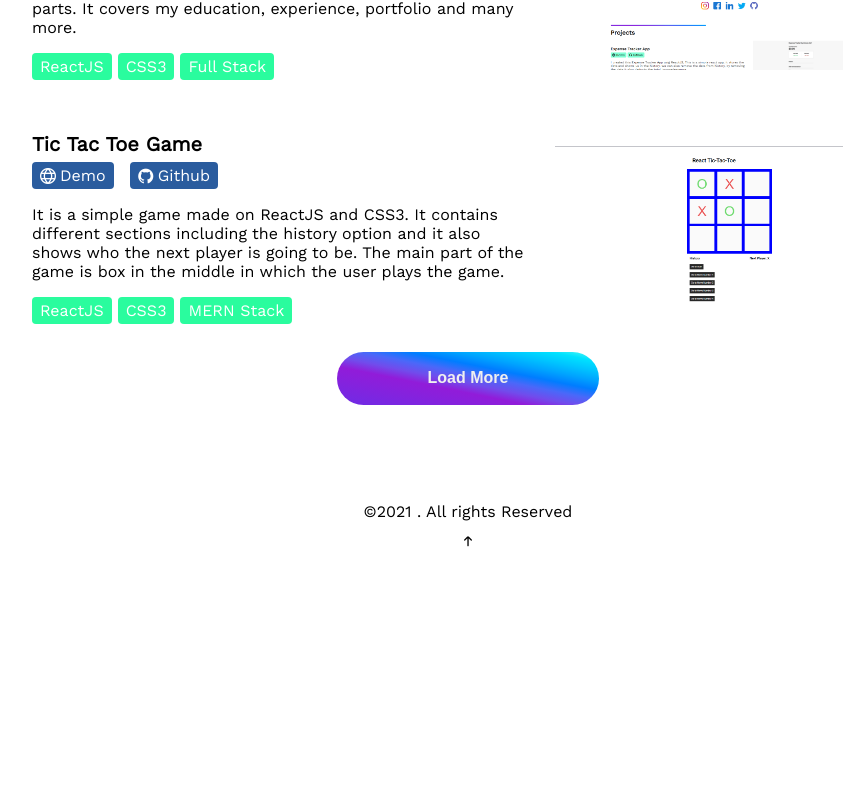
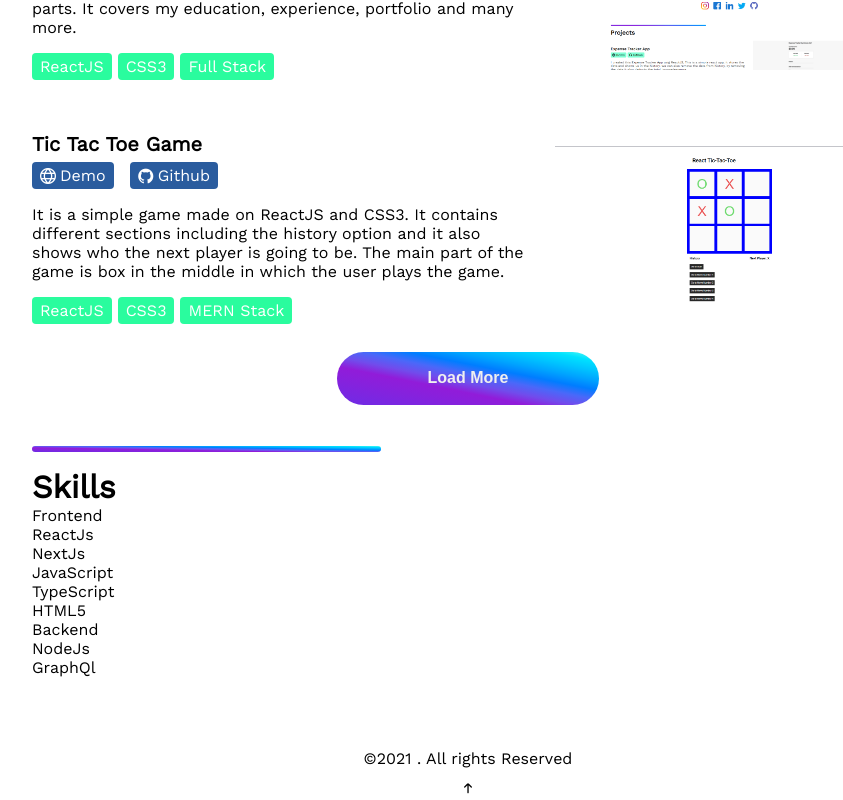
Before and after one commit to HaseebAsif/portfolio-app-react, a React (Create React App) app: page / in a window 1280 px wide. Shown: the part 1074-1874 px from the top of the page, without its empty margins (172-1015 px from the left). Before the commit the page ends 1627 px from the top, so only its background shows below. Built offline with nearby package versions, Linux system fonts and the light colour scheme.

Commit message:
Skills section structure created

```diff
--- /dev/null
+++ b/src/Body/Skills/Skills.jsx
@@ -0,0 +1,29 @@
+import React from "react";
+import "./Skills.css";
+import Seperator from "../../Components/Common/Seperator";
+import { SkillsData } from "../../Components/Data/Skills";
+import SkillsCard from "./SkillsCard";
+
+const Skills = () => {
+  const data = SkillsData;
+  return (
+    <div className="skills">
+      <Seperator />
+      <label className="section-title">Skills</label>
+      <div className="skills-container">
+        {data.map((item) => (
+          <div className="skills-section" key={item.type}>
+            <label className="skills-section-title">{item.type}</label>
+            <div className="skills-list">
+              {item.list.map((skill) => (
+                <SkillsCard skill={skill} key={skill.name} />
+              ))}
+            </div>
+          </div>
+        ))}
+      </div>
+    </div>
+  );
+};
+
+export default Skills;
--- /dev/null
+++ b/src/Body/Skills/SkillsCard.js
@@ -0,0 +1,22 @@
+import React from "react";
+import { useDarkMode } from "../../Context/DarkMode";
+
+const SkillsCard = ({ skill }) => {
+  const darkMode = useDarkMode();
+  return (
+    <div className="skill-card">
+      {darkMode ? (
+        <div className="" skill-icon>
+          <i className={skill.darkiconClass}></i>
+        </div>
+      ) : (
+        <div className="skill-icon">
+          <i className={skill.iconClass}></i>
+        </div>
+      )}
+      <label skill-name>{skill.name}</label>
+    </div>
+  );
+};
+
+export default SkillsCard;
--- a/src/components/Body/index.js
+++ b/src/components/Body/index.js
@@ -2,6 +2,7 @@ import React from "react";
 import "./Body.css";
 import About from "./About/index";
 import Projects from "./Projects";
+import Skills from "../../Body/Skills/Skills";
 
 function Body() {
   return (
@@ -12,6 +13,9 @@ function Body() {
       <section id="Projects">
         <Projects />
       </section>
+      <section id="#Skills">
+        <Skills />
+      </section>
     </div>
   );
 }
```
Also changed, not shown: src/Body/Skills/Skills.css (added), src/Body/Skills/SkillsCard.css (added).
